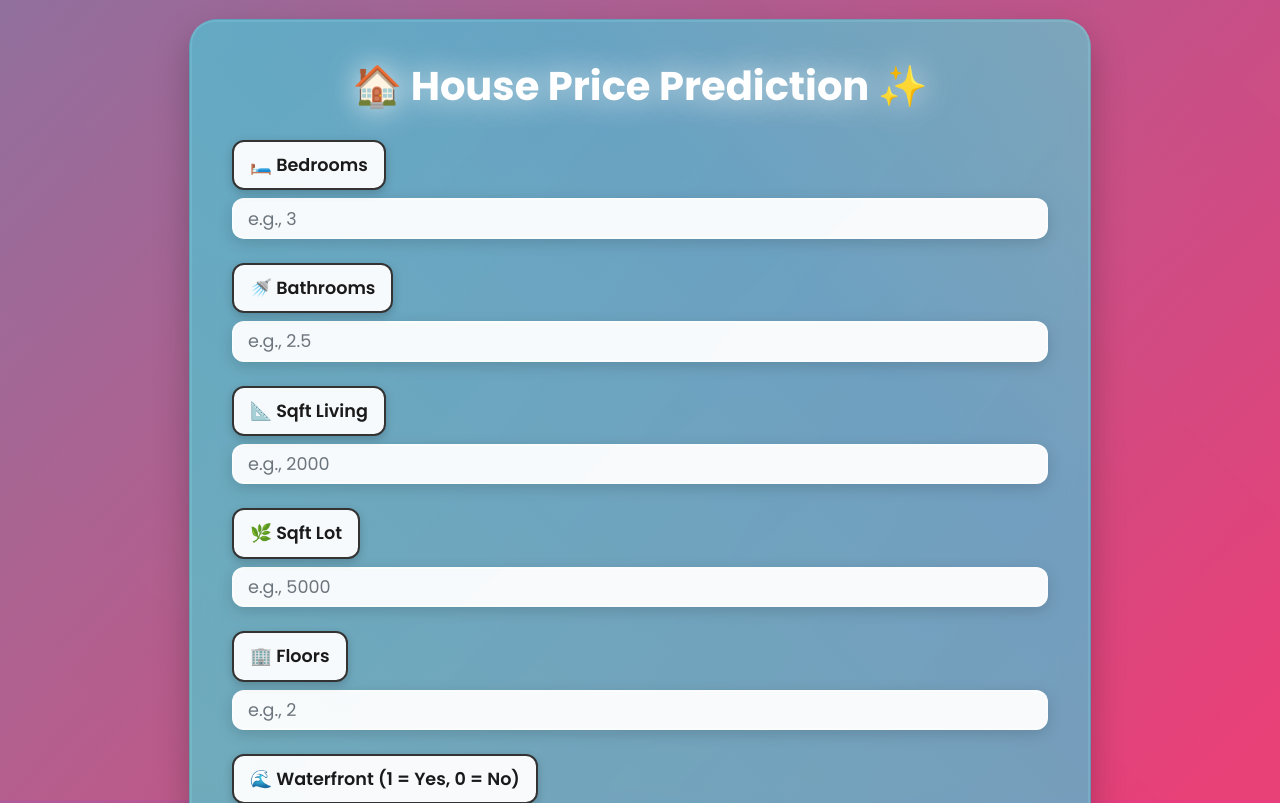
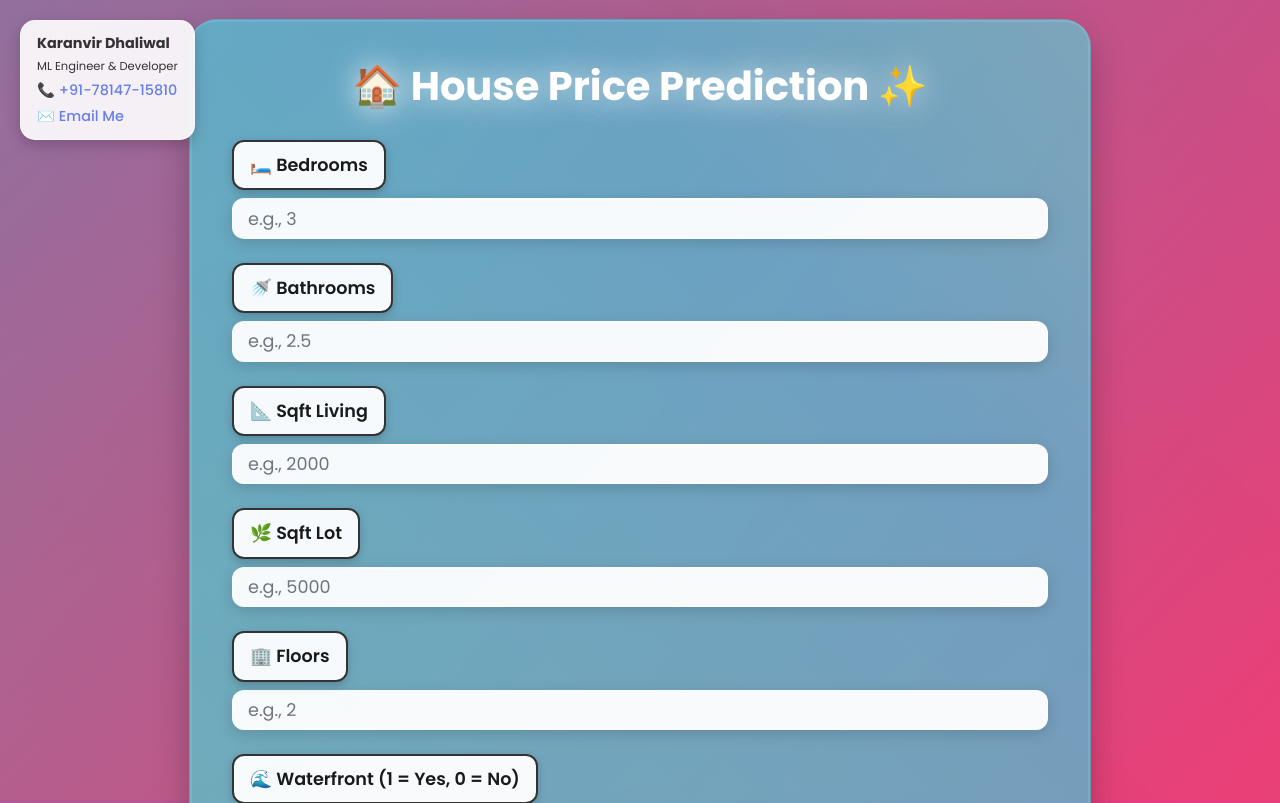
Before and after one commit to singhkaranvir638-rgb/Delhi-House-Price-Prediction, a Flask app: page / in a window 1280 px wide. Shown: the top 803 px of the page. Run offline with Flask 3, Linux system fonts and the light colour scheme; parts of the project's set-up code (start-up, migrations or seed data) failed here and were passed over; some libraries are stand-ins or nearby versions.

Commit message:
Update templates/index.html

```diff
--- a/templates/index.html
+++ b/templates/index.html
@@ -60,6 +60,43 @@
 
         .overlay.active {
             opacity: 0.2;
+        }
+
+        /* ========== PERSONAL BADGE (TOP LEFT) ========== */
+        .personal-badge {
+            position: fixed;
+            top: 20px;
+            left: 20px;
+            z-index: 20;
+            background: rgba(255, 255, 255, 0.9);
+            padding: 12px 16px;
+            border-radius: 15px;
+            box-shadow: 0 5px 15px rgba(0, 0, 0, 0.2);
+            font-family: 'Poppins', sans-serif;
+            font-size: 0.9rem;
+            color: #333;
+            text-align: left;
+            backdrop-filter: blur(8px);
+            border: 1px solid rgba(255, 255, 255, 0.4);
+            transition: transform 0.3s ease, box-shadow 0.3s ease;
+        }
+
+        .personal-badge:hover {
+            transform: translateY(-3px);
+            box-shadow: 0 8px 25px rgba(0, 0, 0, 0.3);
+        }
+
+        .personal-badge a {
+            color: #667eea;
+            text-decoration: none;
+            font-weight: 500;
+            display: block;
+            margin-top: 4px;
+        }
+
+        .personal-badge a:hover {
+            text-decoration: underline;
+            color: #764ba2;
         }
 
         /* ========== GLASS CONTAINER ========== */
@@ -236,12 +273,21 @@
             .glass-effect { padding: 25px; margin: 10px; }
             .form-control { font-size: 1rem; padding: 12px; }
             .footer { margin-top: 30px; }
+            .personal-badge {
+                top: 10px;
+                left: 10px;
+                font-size: 0.8rem;
+                padding: 10px;
+            }
         }
 
         @media (max-width: 480px) {
             body { padding: 10px; }
             h2 { font-size: 1.8rem; }
             .btn-primary { font-size: 1.1rem; padding: 16px; }
+            .personal-badge {
+                display: none; /* Hide on very small screens to avoid clutter */
+            }
         }
 
         /* ========== ACCESSIBILITY ========== */
@@ -255,6 +301,14 @@
     </style>
 </head>
 <body>
+    <!-- Personal Info Badge (Top Left) -->
+    <div class="personal-badge">
+        <strong>Karanvir Dhaliwal</strong><br>
+        <small>ML Engineer & Developer</small><br>
+        <a href="tel:+917814715810">📞 +91-78147-15810</a>
+        <a href="mailto:karanvirdhaliwal@example.com">✉️ Email Me</a>
+    </div>
+
     <!-- Time-based overlays -->
     <div id="sunriseOverlay" class="overlay" style="background: linear-gradient(45deg, rgba(255, 180, 0, 0.3), rgba(255, 120, 0, 0.2));"></div>
     <div id="sunsetOverlay" class="overlay" style="background: linear-gradient(45deg, rgba(255, 94, 77, 0.3), rgba(255, 154, 0, 0.2));"></div>
@@ -335,7 +389,7 @@
     <footer class="footer" role="contentinfo">
         <p>✨ Created by <strong>Karanvir Dhaliwal</strong> ✨</p>
         <p>📞 Contact: <a href="tel:+917814715810">+91-78147-15810</a></p>
-      <strong>  <a href="/about"> About Project and Training File</a></strong>
+        <strong><a href="/about"> About Project and Training File</a></strong>
     </footer>
 
     <script>
```
